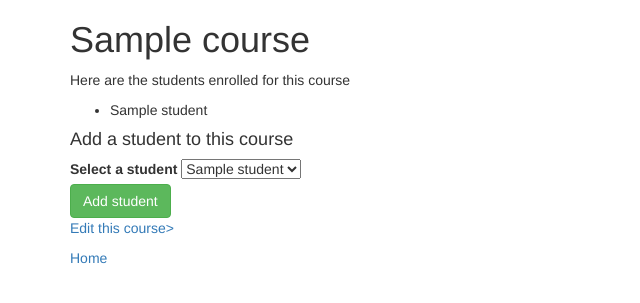
After one commit to nickh93/university-registrar-PHP, a PHP site: template views/course.html.twig in a window 1280 px wide. The commit adds this page. Shown: the top 303 px of the page, without its empty margins (0-640 px from the left). Run offline with PHP 8.4, Linux system fonts and the light colour scheme; the template is opened without the code that fills it: most values are stand-ins (such as "Sample title", 1, 10 or a date in 2020); some libraries are stand-ins or nearby versions.

Commit message:
add silex logic/front end for students

```diff
--- /dev/null
+++ b/views/course.html.twig
@@ -0,0 +1,37 @@
+<!DOCTYPE html>
+<html>
+    {% include "partials/header.html" %}
+    <body>
+        <div class="container">
+
+            <h1>{{ course.getCourseName }}</h1>
+
+            {% if students is not empty %}
+                <p>Here are the students enrolled for this course</p>
+                <ul>
+                    {% for student in students %}
+                        <li>{{ student.getName }}</li>
+                    {% endfor %}
+                </ul>
+            {% endif %}
+
+            <h4>Add a student to this course</h4>
+
+            <form action="/add_students" method="post">
+                <input id="course_id" name="course_id" type="hidden" value="{{ course.getId }}">
+                <label for="student_id">Select a student</label>
+                <select id="student_id" name="student_id" type="text">
+                    {% for student in students %}
+                        <option class="form-control" value="{{ student.getId }}"> {{ student.getStudentName }} </option>
+                    {% endfor %}
+                </select>
+                <br>
+                <button class="btn btn-success" type="submit">Add student</button>
+            </form>
+
+            <p><a href="/courses/{{ course.getId }}/edit">Edit this course></a></p>
+
+            <p><a href='/'>Home</a></p>
+        </div>
+    </body>
+</html>
```
Also changed, not shown: app/app.php (+21 -0 lines), views/student.html.twig (added, +9 -0 lines), views/students.html.twig (+37 -0 lines).
